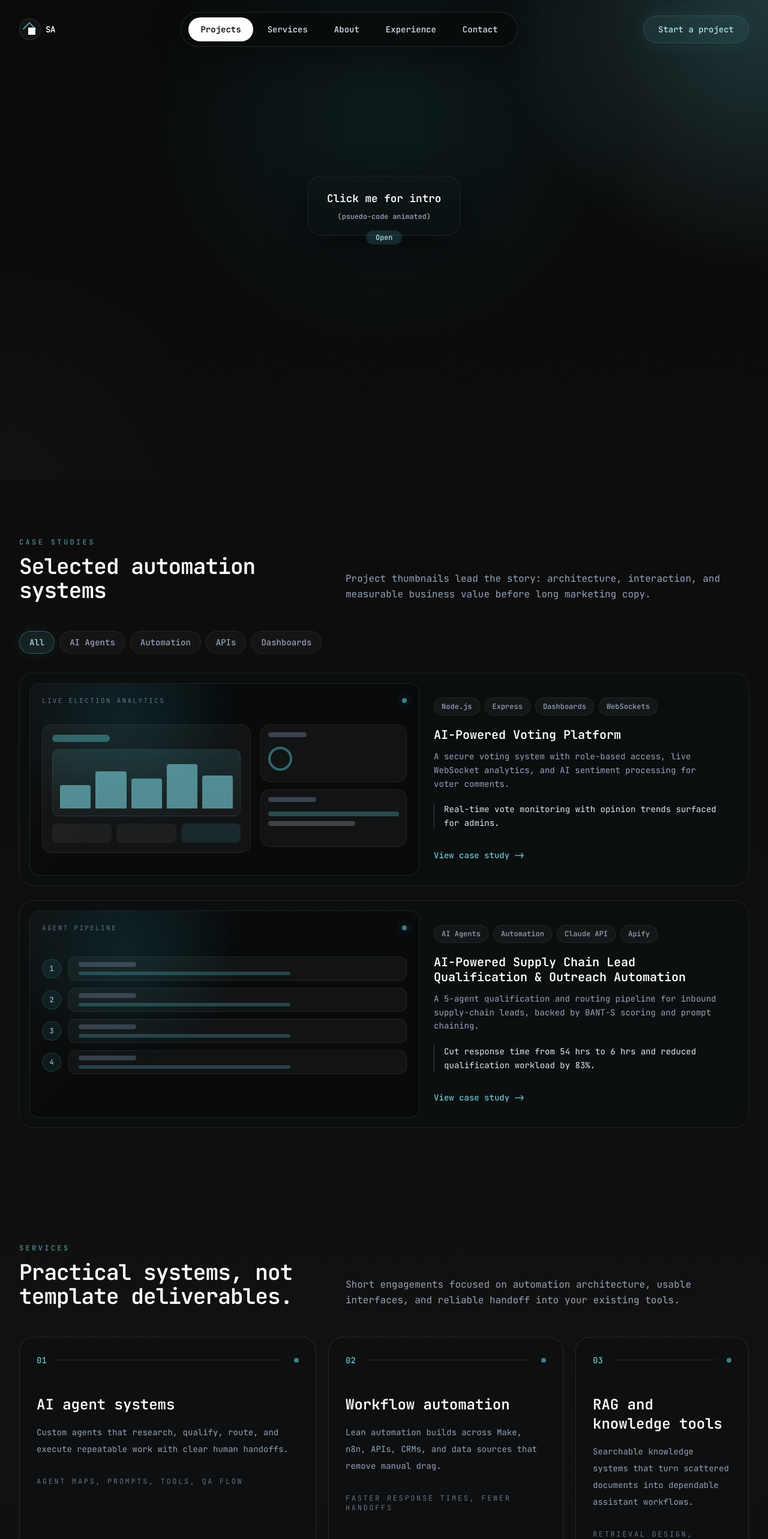
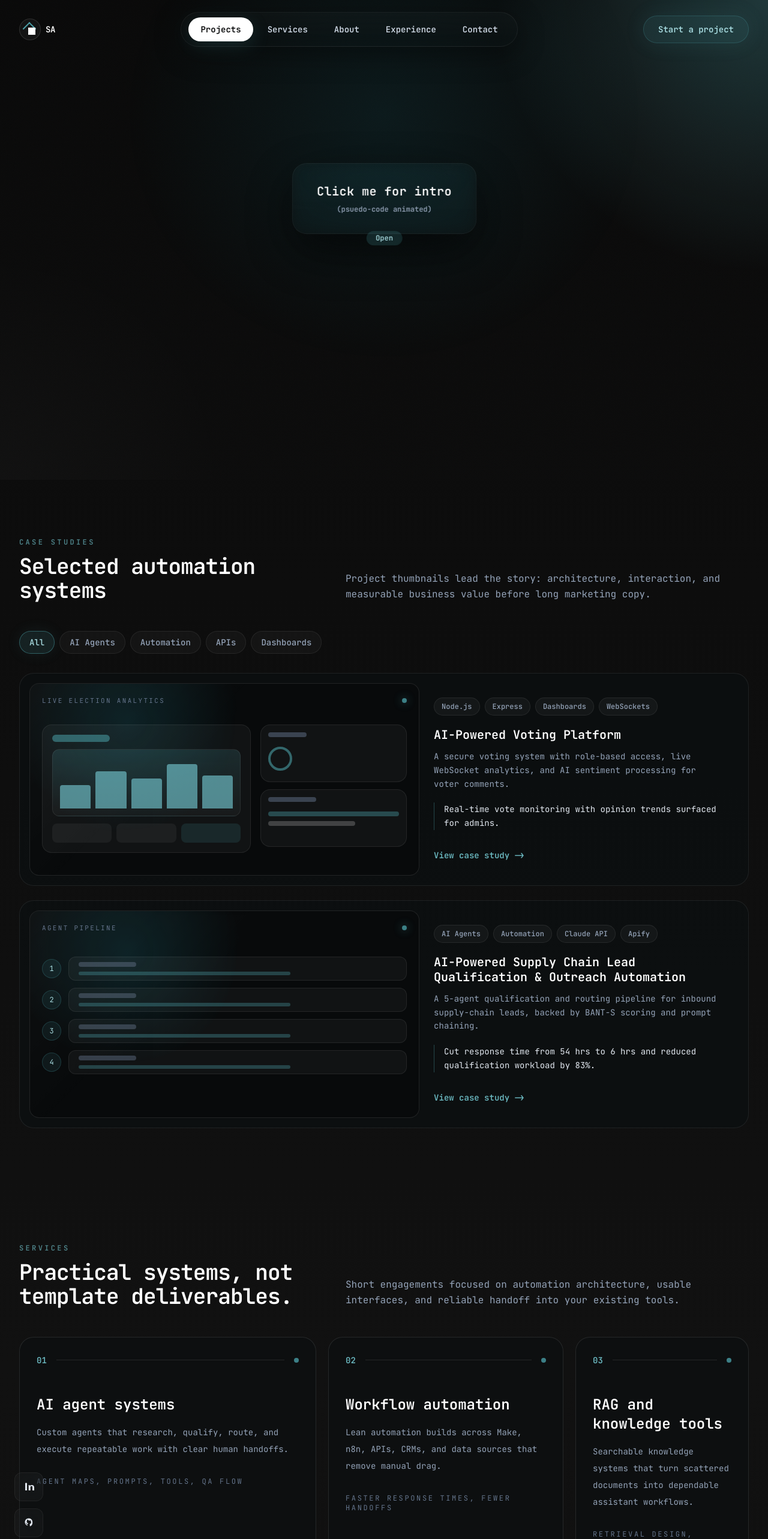
Before and after one commit to SyedSaribAhmed/my-portfolio-web, a Next.js app: page / in a window 1280 px wide. Shown: the top 2566 px of the page at 60% size. Built offline with nearby package versions, Linux system fonts and the light colour scheme.

Commit message:
UI: center glossy navbar, add floating social buttons, enhance IntroCompiler questionnaire and CTA

```diff
--- a/app/page.tsx
+++ b/app/page.tsx
@@ -5,6 +5,7 @@ import { motion } from 'framer-motion';
 import ParticleCanvas from '../components/ParticleCanvas';
 import ProjectsGallery from '../components/ProjectsGallery';
 import IntroCompiler from '../components/IntroCompiler';
+import FloatingSocial from '../components/FloatingSocial';
 import { skills, socialLinks, timeline } from '../lib/data';
 
 const heroVariants = {
@@ -44,6 +45,7 @@ export default function HomePage() {
     <>
       <section id="home" className="relative flex min-h-screen items-center overflow-hidden px-6 pb-20 pt-28 sm:px-8">
         <ParticleCanvas />
+        <FloatingSocial />
         <div className="absolute inset-0 bg-[radial-gradient(ellipse_at_50%_24%,rgba(34,211,238,0.08),transparent_48%)]" />
         <div className="relative z-10 mx-auto grid w-full max-w-7xl gap-12 lg:grid-cols-1 lg:items-center">
           <motion.div
--- /dev/null
+++ b/components/FloatingSocial.tsx
@@ -0,0 +1,43 @@
+"use client";
+
+import Link from 'next/link';
+import { motion } from 'framer-motion';
+import { socialLinks } from '../lib/data';
+
+export default function FloatingSocial() {
+  const items = socialLinks.filter(s => ['LinkedIn','GitHub','Email'].includes(s.label)).slice(0,3);
+
+  return (
+    <div className="fixed left-6 top-1/2 z-40 -translate-y-1/2 hidden flex-col gap-3 md:flex">
+      {items.map((item, idx) => (
+        <motion.a
+          key={item.label}
+          href={item.href}
+          target="_blank"
+          rel="noreferrer"
+          initial={{ opacity: 0, x: -10 }}
+          animate={{ opacity: 1, x: 0 }}
+          transition={{ delay: 0.1 * idx }}
+          className="group relative flex h-12 w-12 items-center justify-center rounded-xl border border-white/[0.06] bg-white/[0.03] p-2 text-sm text-slate-200 backdrop-blur-md hover:scale-105 hover:shadow-[0_8px_30px_rgba(74,158,166,0.12)] transition-all"
+        >
+          <span className="sr-only">{item.label}</span>
+          {item.label === 'LinkedIn' && (
+            <svg width="18" height="18" viewBox="0 0 24 24" fill="none">
+              <path d="M4 4h4v16H4zM6 3a2 2 0 110 4 2 2 0 010-4zM10 8h4v2h.1c.6-1 2.1-2 4.4-2 4.7 0 5.6 3.1 5.6 7.1V20h-4v-6.2c0-1.5 0-3.4-2.1-3.4-2.1 0-2.4 1.6-2.4 3.3V20h-4V8z" fill="currentColor" />
+            </svg>
+          )}
+          {item.label === 'GitHub' && (
+            <svg width="18" height="18" viewBox="0 0 24 24" fill="none">
+              <path d="M12 2C7 2 3.3 5.7 3.3 10.7c0 3.4 2.2 6.3 5.2 7.3.4.1.6-.2.6-.5v-1.8c-2.1.5-2.6-1-2.6-1-.4-1.1-1.1-1.4-1.1-1.4-.9-.6.1-.6.1-.6 1 .1 1.6 1 1.6 1 .9 1.6 2.4 1.1 3 .8.1-.6.4-1.1.8-1.4-1.7-.2-3.5-.9-3.5-4 0-.9.3-1.6.9-2.1-.1-.2-.4-1 .1-2.1 0 0 .7-.2 2.2.8A7.6 7.6 0 0112 7.1c.7 0 1.4.1 2 .3 1.5-1 2.2-.8 2.2-.8.5 1.1.2 1.9.1 2.1.5.5.9 1.2.9 2.1 0 3.1-1.8 3.8-3.6 4 .4.3.8.9.8 1.8v2.6c0 .3.2.6.6.5 3-1 5.2-4 5.2-7.3C20.7 5.7 17 2 12 2z" fill="currentColor"/>
+            </svg>
+          )}
+          {item.label === 'Email' && (
+            <svg width="18" height="18" viewBox="0 0 24 24" fill="none">
+              <path d="M4 4h16v16H4zM6 8l6 4 6-4" stroke="currentColor" strokeWidth="1.2" strokeLinecap="round" strokeLinejoin="round" />
+            </svg>
+          )}
+        </motion.a>
+      ))}
+    </div>
+  );
+}
--- a/components/IntroCompiler.tsx
+++ b/components/IntroCompiler.tsx
@@ -5,42 +5,105 @@ import { motion } from 'framer-motion';
 
 export default function IntroCompiler() {
   const [open, setOpen] = useState(false);
+  const [stage, setStage] = useState<'form'|'typing'|'idle'>('idle');
+  const [opts, setOpts] = useState({ tone: 'Professional', length: 'Medium', achievements: true });
 
   return (
-    <div className="min-h-[280px] w-full">
-      {!open ? (
+    <div className="min-h-[320px] w-full">
+      {stage === 'idle' && !open && (
         <div className="flex h-full items-center justify-center">
           <motion.button
             initial={{ scale: 0.95, opacity: 0 }}
-            animate={{ scale: [0.95, 1.05, 0.98], opacity: 1 }}
-            transition={{ duration: 1.6, repeat: Infinity, repeatDelay: 0.6 }}
-            onClick={() => setOpen(true)}
-            className="relative z-10 rounded-3xl border border-white/[0.08] bg-gradient-to-b from-[#0f1415]/60 to-[#081011]/60 px-8 py-6 text-lg font-semibold text-white shadow-[0_20px_60px_rgba(0,0,0,0.5)] hover:scale-105 focus:outline-none"
+            animate={{ scale: [0.95, 1.06, 1], opacity: 1 }}
+            transition={{ duration: 1.2, repeat: Infinity, repeatDelay: 0.6 }}
+            onClick={() => { setOpen(true); setStage('form'); }}
+            className="relative z-10 rounded-3xl border border-white/[0.06] bg-[linear-gradient(180deg,rgba(255,255,255,0.02),rgba(255,255,255,0.01))] px-10 py-8 text-xl font-semibold text-white shadow-[0_30px_80px_rgba(0,0,0,0.6)] hover:scale-105 focus:outline-none backdrop-blur-md"
           >
             <div className="flex flex-col items-center gap-2">
-              <span>Click me for intro</span>
+              <span className="tracking-wide">Click me for intro</span>
               <span className="text-xs text-slate-400">(psuedo-code animated)</span>
             </div>
-            <div className="absolute -bottom-4 left-1/2 -translate-x-1/2 rounded-full bg-[#4a9ea6]/20 px-4 py-1 text-xs text-[#a8dce1]">Open</div>
+            <div className="absolute -bottom-5 left-1/2 -translate-x-1/2 rounded-full bg-[#4a9ea6]/20 px-4 py-1 text-xs text-[#a8dce1]">Open</div>
           </motion.button>
         </div>
-      ) : (
-        <CompilerBox onClose={() => setOpen(false)} />
       )}
+
+      {stage === 'form' && open && (
+        <div className="mx-auto max-w-xl rounded-2xl border border-white/[0.06] bg-[#081015]/60 p-6 backdrop-blur-md">
+          <h3 className="mb-3 text-lg font-semibold text-white">How would you like your intro?</h3>
+          <div className="mb-4 text-sm text-slate-400">Choose tone, length, and whether to highlight achievements.</div>
+
+          <div className="mb-4 flex gap-3">
+            <button onClick={() => setOpts(o => ({ ...o, tone: 'Professional' }))} className={`rounded-full px-3 py-2 ${opts.tone === 'Professional' ? 'bg-[#4a9ea6]/20 text-[#a8dce1]' : 'bg-white/[0.03] text-slate-300'}`}>Professional</button>
+            <button onClick={() => setOpts(o => ({ ...o, tone: 'Playful' }))} className={`rounded-full px-3 py-2 ${opts.tone === 'Playful' ? 'bg-[#4a9ea6]/20 text-[#a8dce1]' : 'bg-white/[0.03] text-slate-300'}`}>Playful</button>
+            <button onClick={() => setOpts(o => ({ ...o, tone: 'Direct' }))} className={`rounded-full px-3 py-2 ${opts.tone === 'Direct' ? 'bg-[#4a9ea6]/20 text-[#a8dce1]' : 'bg-white/[0.03] text-slate-300'}`}>Direct</button>
+          </div>
+
+          <div className="mb-4 flex gap-3">
+            <button onClick={() => setOpts(o => ({ ...o, length: 'Short' }))} className={`rounded-full px-3 py-2 ${opts.length === 'Short' ? 'bg-[#4a9ea6]/20 text-[#a8dce1]' : 'bg-white/[0.03] text-slate-300'}`}>Short</button>
+            <button onClick={() => setOpts(o => ({ ...o, length: 'Medium' }))} className={`rounded-full px-3 py-2 ${opts.length === 'Medium' ? 'bg-[#4a9ea6]/20 text-[#a8dce1]' : 'bg-white/[0.03] text-slate-300'}`}>Medium</button>
+            <button onClick={() => setOpts(o => ({ ...o, length: 'Long' }))} className={`rounded-full px-3 py-2 ${opts.length === 'Long' ? 'bg-[#4a9ea6]/20 text-[#a8dce1]' : 'bg-white/[0.03] text-slate-300'}`}>Long</button>
+          </div>
+
+          <div className="mb-6 flex items-center gap-3">
+            <input id="achievements" checked={opts.achievements} onChange={(e) => setOpts(o => ({ ...o, achievements: e.target.checked }))} type="checkbox" className="h-4 w-4 rounded bg-white/[0.04]" />
+            <label htmlFor="achievements" className="text-sm text-slate-300">Highlight key achievements (lead-time reduction, RLHF)</label>
+          </div>
+
+          <div className="flex gap-3">
+            <button onClick={() => { setStage('typing'); }} className="rounded-full bg-[#4a9ea6]/20 px-5 py-2 text-sm font-semibold text-[#a8dce1]">Generate Intro</button>
+            <button onClick={() => { setOpen(false); setStage('idle'); }} className="rounded-full bg-white/[0.03] px-5 py-2 text-sm text-slate-300">Cancel</button>
+          </div>
+        </div>
+      )}
+
+      {stage === 'typing' && open && (
+        <CompilerBox onClose={() => { setOpen(false); setStage('idle'); }} opts={opts} />
+      )}
+
     </div>
   );
 }
 
-function CompilerBox({ onClose }: { onClose: () => void }) {
-  const lines = [
-    'def intro():',
-    '    print("I\'m Syed Sarib Ahmed, a Full-Stack AI Engineer specializing in LLM systems, AI automation, and production-grade backend development.")',
-    '    print("I\'ve trained frontier language models through RLHF pipelines, built multi-agent automation workflows that cut lead response time by 9x,")',
-    '    print("and shipped full-stack applications with real-time WebSocket dashboards and OpenAI-powered analytics.")',
-    '    print("I work across the full AI engineering stack, from prompt engineering and RAG pipelines to Node.js APIs and cloud deployment on AWS and Azure.")',
-    '',
-    '# click anywhere to close'
+function CompilerBox({ onClose, opts }: { onClose: () => void; opts?: { tone?: string; length?: string; achievements?: boolean } }) {
+  // create lines based on opts
+  const base = [
+    "I'm Syed Sarib Ahmed, a Full-Stack AI Engineer specializing in LLM systems, AI automation, and production-grade backend development.",
+    "I've trained frontier language models through RLHF pipelines, built multi-agent automation workflows that cut lead response time by 9x,",
+    "and shipped full-stack applications with real-time WebSocket dashboards and OpenAI-powered analytics.",
+    "I work across the full AI engineering stack, from prompt engineering and RAG pipelines to Node.js APIs and cloud deployment on AWS and Azure."
   ];
+
+  const tone = opts?.tone || 'Professional';
+  const length = opts?.length || 'Medium';
+  const achievements = opts?.achievements ?? true;
+
+  const lines: string[] = [];
+  lines.push('def intro():');
+
+  const selected = (() => {
+    if (length === 'Short') return base.slice(0,1);
+    if (length === 'Medium') return base.slice(0,3);
+    return base.slice(0,4);
+  })();
+
+  selected.forEach((s) => {
+    if (tone === 'Playful') {
+      lines.push(`    print("${s.replace(/\"/g, '\\"')} 🤖")`);
+    } else if (tone === 'Direct') {
+      lines.push(`    print("${s.replace(/\"/g, '\\"')}")`);
+    } else {
+      lines.push(`    print("${s.replace(/\"/g, '\\"')}")`);
+    }
+  });
+
+  if (achievements && length !== 'Short') {
+    lines.splice(2, 0, '    print("Key achievement: 9x faster lead response via multi-agent automation.")');
+  }
+
+  lines.push('');
+  lines.push('# click anywhere to close');
+
 
   const [content, setContent] = useState('');
   const [lineIndex, setLineIndex] = useState(0);
@@ -50,10 +113,12 @@ function CompilerBox({ onClose }: { onClose: () => void }) {
     if (lineIndex >= lines.length) return;
     const currentLine = lines[lineIndex];
     if (charIndex <= currentLine.length) {
+      // faster typing speed influenced by chosen tone
+      const baseSpeed = opts?.tone === 'Playful' ? 6 : 8;
       const t = setTimeout(() => {
         setContent((c) => c + currentLine.charAt(charIndex));
         setCharIndex((i) => i + 1);
-      }, 6 + Math.random() * 12);
+      }, baseSpeed + Math.random() * 10);
       return () => clearTimeout(t);
     }
     // move to next line faster
@@ -61,7 +126,7 @@ function CompilerBox({ onClose }: { onClose: () => void }) {
       setContent((c) => c + '\n');
       setLineIndex((li) => li + 1);
       setCharIndex(0);
-    }, 80);
+    }, 60);
     return () => clearTimeout(nl);
   }, [charIndex, lineIndex]);
 
--- a/components/Navbar.tsx
+++ b/components/Navbar.tsx
@@ -52,18 +52,18 @@ export default function Navbar() {
           <span className="hidden sm:inline">SA</span>
         </Link>
 
-        <nav className="hidden rounded-full border border-white/[0.12] bg-[#080a0b]/80 px-3 py-2 shadow-[0_12px_45px_rgba(0,0,0,0.35)] backdrop-blur-xl md:block">
-          <ul className="flex items-center gap-1">
+        <nav className="hidden mx-auto rounded-full border border-white/[0.06] bg-gradient-to-b from-white/[0.02] to-transparent px-3 py-2 shadow-[0_12px_45px_rgba(0,0,0,0.35)] backdrop-blur-xl md:block">
+          <ul className="flex items-center gap-1 justify-center">
             {navItems.map((item) => {
               const active = activeSection === item.href.slice(1);
               return (
                 <li key={item.href}>
                   <Link
                     href={item.href}
-                    className={`block rounded-full px-5 py-2.5 text-sm font-semibold transition-all duration-200 ${
+                    className={`block rounded-full px-5 py-2.5 text-sm font-semibold transition-all duration-200 transform will-change-auto ${
                       active
-                        ? 'bg-white text-[#070809]'
-                        : 'text-slate-300 hover:bg-white/[0.06] hover:text-white'
+                        ? 'bg-white text-[#070809] shadow-[0_8px_30px_rgba(74,158,166,0.18)]'
+                        : 'text-slate-300 hover:bg-white/[0.06] hover:text-white hover:scale-105 hover:shadow-[0_8px_30px_rgba(74,158,166,0.08)]'
                     }`}
                   >
                     {item.label}
```
